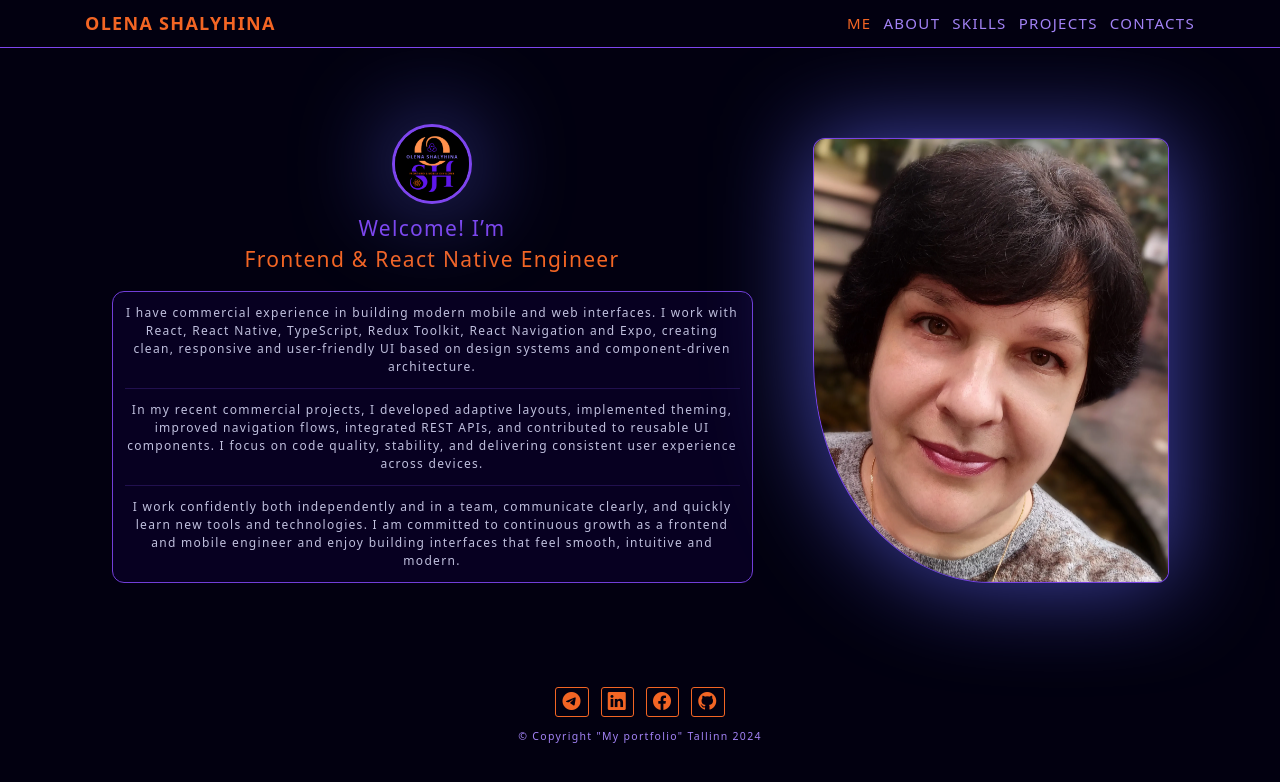
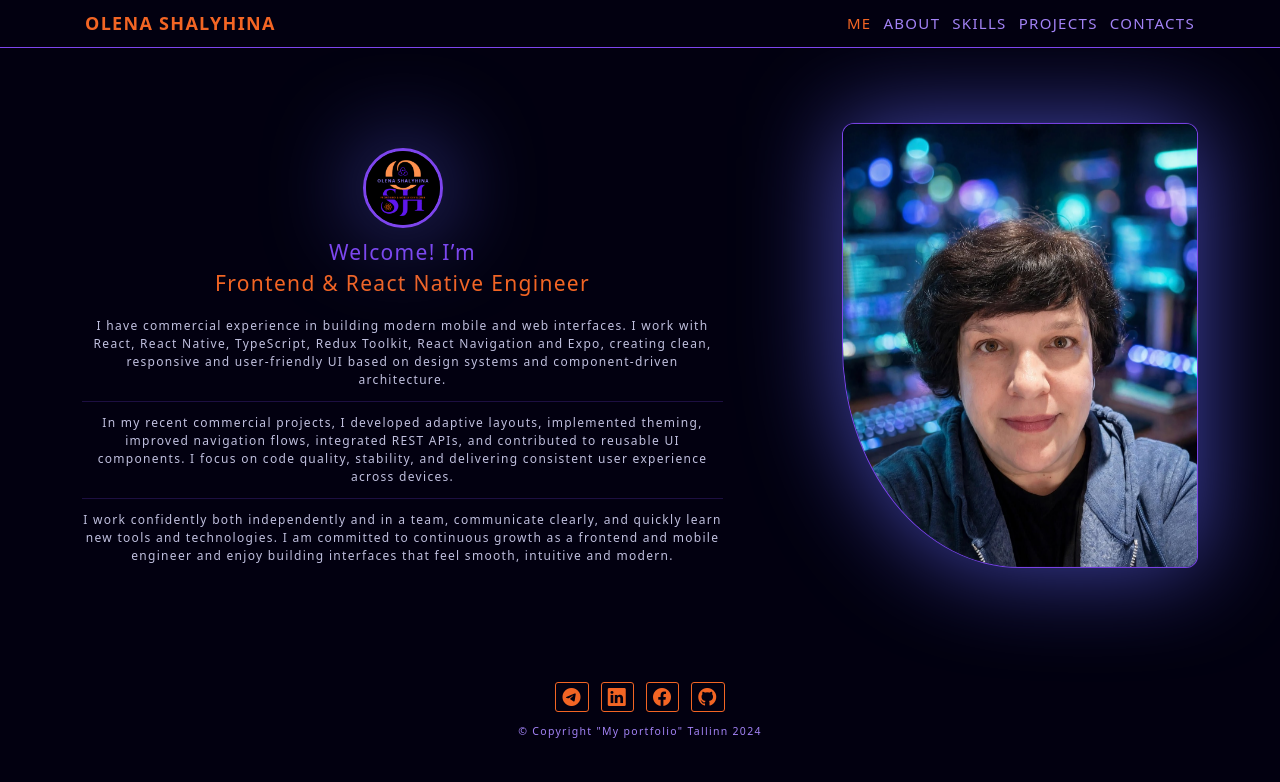
Before and after one commit to olena-shalyhina/my_portfolio, a React (Vite) app: page /me in a window 1280 px wide. Shown: the top 782 px of the page. Built offline with nearby package versions, Linux system fonts and the light colour scheme; no server answers.

Commit message:
Update ui

```diff
--- a/src/App.scss
+++ b/src/App.scss
@@ -3,8 +3,8 @@
 
 $navbar-height: 60px;
 #root {
-  width: 1320px;
-  max-width: 1320px;
+  width: 1400px;
+  max-width: 1400px;
   margin: 0 auto;
   text-align: center;
   background-color: inherit;
--- a/src/pages/AboutPage.tsx
+++ b/src/pages/AboutPage.tsx
@@ -10,7 +10,7 @@ export const AboutPage: FC = () => {
       <div className='container'>
         <div className='row align-items-stretch justify-content-between'>
           {/* LEFT COLUMN */}
-          <div className='col-12 col-lg-6 d-flex flex-column gap-3 gap-xxl-4 align-items-center justify-content-between'>
+          <div className='col-12 col-lg-5 d-flex flex-column gap-3 gap-xxl-4 align-items-center justify-content-between'>
             {/* EXPERIENCE */}
             <div className='about_experience w-100 p-3'>
               <h6 className='text-accent'>EXPERIENCE</h6>
@@ -74,7 +74,7 @@ export const AboutPage: FC = () => {
           </div>
 
           {/* RIGHT COLUMN */}
-          <div className='col-12 col-lg-6 d-flex align-items-center my-3 my-lg-0 justify-content-center'>
+          <div className='col-12 col-lg-7 d-flex align-items-center my-3 my-lg-0 justify-content-center'>
             <div className='about_responsibilities d-flex flex-column  p-3 w-100 h-100'>
               <h6 className='text-accent text-uppercase'>
                 Core Responsibilities
--- a/src/pages/HomePage.tsx
+++ b/src/pages/HomePage.tsx
@@ -1,13 +1,14 @@
 import { FC } from 'react';
 import logo from '../assets/images/new_logo.png';
-import myPhoto from '../assets/images/my-photo.webp';
+import myPhoto from '../assets/images/my_photo.jpeg';
+// import myPhoto from '../assets/images/my-photo.webp';
 import '../styles/HomePage.scss';
 
 export const HomePage: FC = () => {
   const url = import.meta.env.BASE_URL;
   return (
-    <section className='home_section row text-secondary d-flex align-items-end justify-content-center gap-5 my-3 mb-5 mb-lg-0'>
-      <div className='col-md-12 col-lg-6 col-xl-7 d-flex flex-column justify-content-start align-items-center gap-3 gap-xxl-4 padding px-lg-3 '>
+    <section className='home_section row text-secondary d-flex align-items-end justify-content-between gap-5 my-2 mb-5 mb-lg-0'>
+      <div className='col-md-12 col-lg-7 col-xl-7 d-flex flex-column justify-content-start align-items-center gap-3 gap-xxl-4 padding px-lg-3 '>
         <a href={`${url}contacts`}>
           <img src={logo} className='my_logo' alt='My logo' />
         </a>
@@ -20,7 +21,7 @@ export const HomePage: FC = () => {
           </div>
         </div>
 
-        <div className='text-light bg-info p-3 p-xxl-4 home_description border border-secondary rounded-4'>
+        <div className='text-light  py-1 p-xxl-4 home_description '>
           I have commercial experience in building modern mobile and web
           interfaces. I work with React, React Native, TypeScript, Redux
           Toolkit, React Navigation and Expo, creating clean, responsive and
@@ -38,7 +39,7 @@ export const HomePage: FC = () => {
           intuitive and modern.
         </div>
       </div>
-      <div className='col-12 col-sm-8 col-lg-5 col-xl-4 d-flex align-items-center justify-content-center px-3 px-sm0'>
+      <div className='col-12 col-sm-8 col-lg-4 col-xl-4 d-flex align-items-center justify-content-center px-3 px-sm0'>
         <img
           className='home_img'
           src={myPhoto}
```
Also changed, not shown: src/assets/images/my_photo.jpeg (added).
